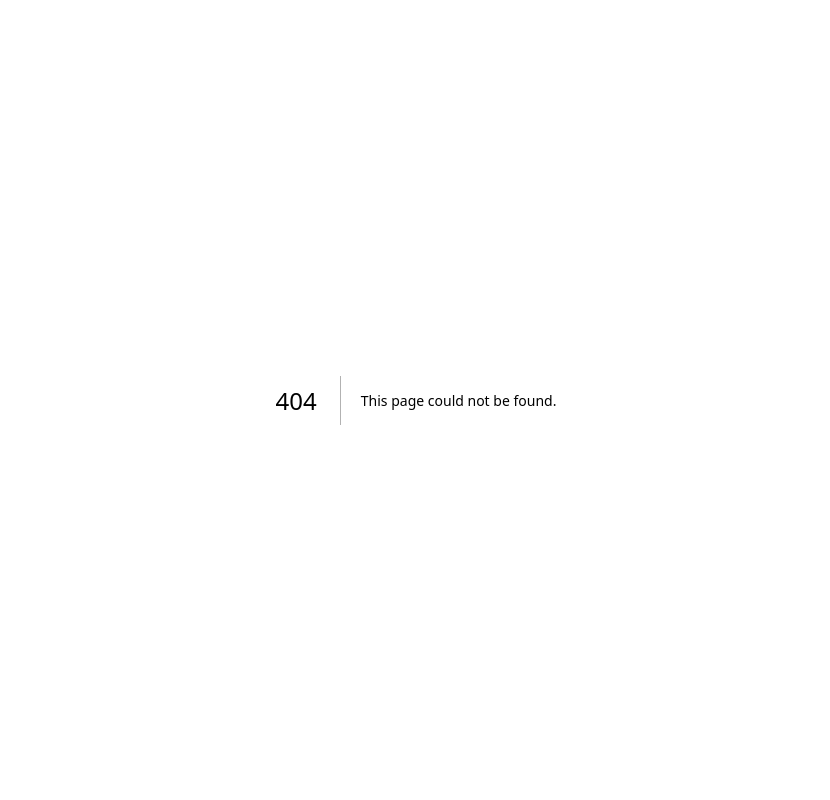
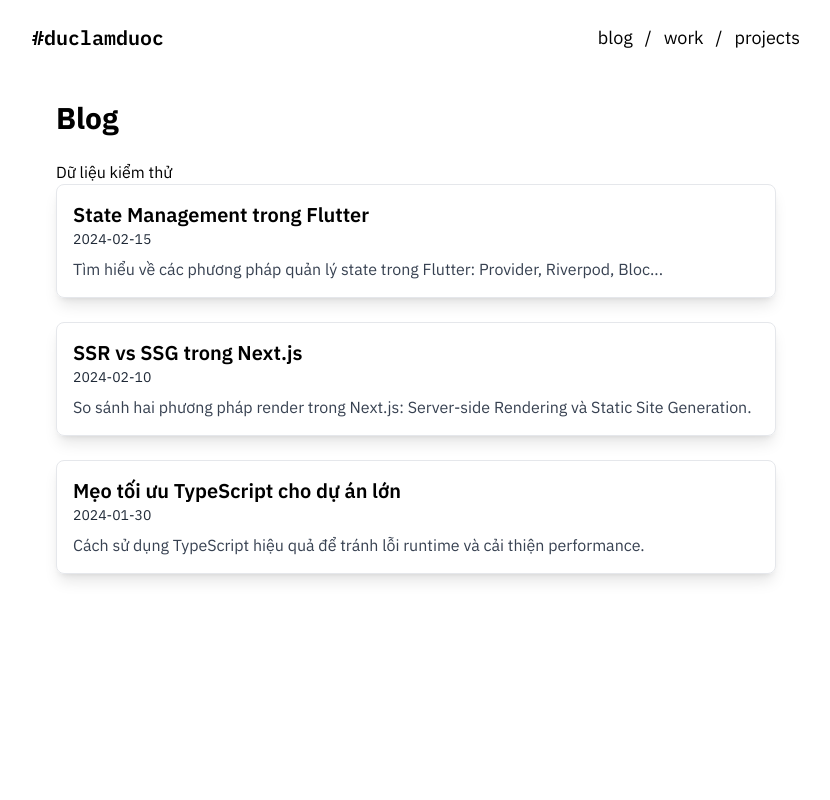
Before and after one commit to dducnv/duclamduoc.github.io, a Next.js app: page /blog in a window 1280 px wide. Before the commit this address had no page. Shown: the top 800 px of the page, without its empty margins (224-1054 px from the left). Built offline with nearby package versions, Linux system fonts and the light colour scheme.

Commit message:
test blog

```diff
--- /dev/null
+++ b/app/blog/page.tsx
@@ -0,0 +1,48 @@
+import Link from "next/link";
+
+const blogPosts = [
+  {
+    id: "flutter-state-management",
+    title: "State Management trong Flutter",
+    description: "Tìm hiểu về các phương pháp quản lý state trong Flutter: Provider, Riverpod, Bloc...",
+    date: "2024-02-15",
+    image: "https://source.unsplash.com/600x400/?flutter,coding",
+  },
+  {
+    id: "nextjs-ssr-vs-ssg",
+    title: "SSR vs SSG trong Next.js",
+    description: "So sánh hai phương pháp render trong Next.js: Server-side Rendering và Static Site Generation.",
+    date: "2024-02-10",
+    image: "https://source.unsplash.com/600x400/?nextjs,web",
+  },
+  {
+    id: "typescript-tips",
+    title: "Mẹo tối ưu TypeScript cho dự án lớn",
+    description: "Cách sử dụng TypeScript hiệu quả để tránh lỗi runtime và cải thiện performance.",
+    date: "2024-01-30",
+    image: "https://source.unsplash.com/600x400/?typescript,developer",
+  },
+];
+
+export default function Page() {
+  return (
+    <div className="relative min-h-screen">
+      <div className="relative max-w-3xl mx-auto p-6">
+        <h1 className="text-3xl font-bold mb-6">Blog</h1>
+        <span>Dữ liệu kiểm thử</span>
+        <div className="grid gap-6">
+          {blogPosts.map((post) => (
+            <Link key={post.id} href={`/blog/${post.id}`} className="block overflow-hidden rounded-lg shadow-lg border  transition transform hover:scale-105">
+
+              <div className="p-4">
+                <h2 className="text-xl font-semibold">{post.title}</h2>
+                <p className="text-gray-800 text-sm">{post.date}</p>
+                <p className="text-gray-700 mt-2">{post.description}</p>
+              </div>
+            </Link>
+          ))}
+        </div>
+      </div>
+    </div>
+  );
+}
--- a/app/layout.tsx
+++ b/app/layout.tsx
@@ -1,6 +1,7 @@
 import type { Metadata } from "next";
 import { IBM_Plex_Mono, IBM_Plex_Sans } from "next/font/google";
 import "./globals.css";
+import { Navbar, Footer } from "@/components";
 
 // Import font IBM Plex Mono
 const ibmPlexMono = IBM_Plex_Mono({
@@ -108,7 +109,9 @@ export default function RootLayout({
   return (
     <html lang="en">
       <body className={`${ibmPlexMono.variable} ${ibmPlexSans.variable} font-sans antialiased`}>
+      <Navbar />
         {children}
+      <Footer />
       </body>
     </html>
   );
--- a/app/page.tsx
+++ b/app/page.tsx
@@ -1,10 +1,9 @@
-import { Navbar, Footer } from "@/components";
 import Image from "next/image";
 
 export default function Home() {
   return (
     <>
-      <Navbar />
+
       <div className="m-auto max-w-3xl p-4 md:p-6">
         <div className="flex flex-col md:flex-row items-center gap-4 md:gap-5 font-sans">
           {/* Avatar */}
@@ -37,7 +36,6 @@ export default function Home() {
           </ul>
         </div>
       </div>
-      <Footer />
     </>
   );
 }
```
